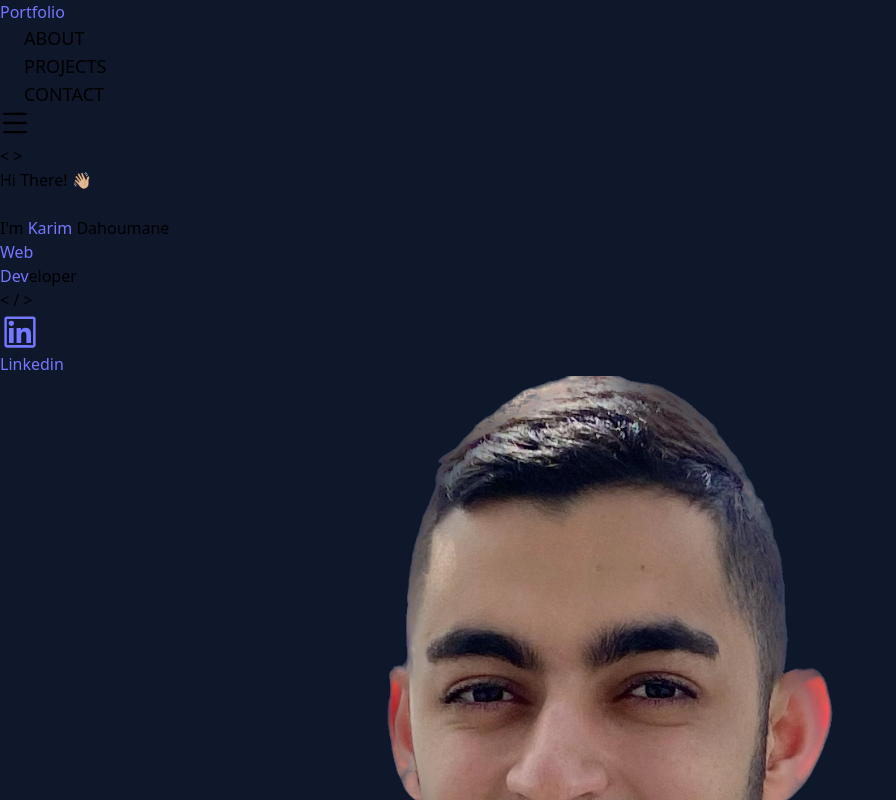
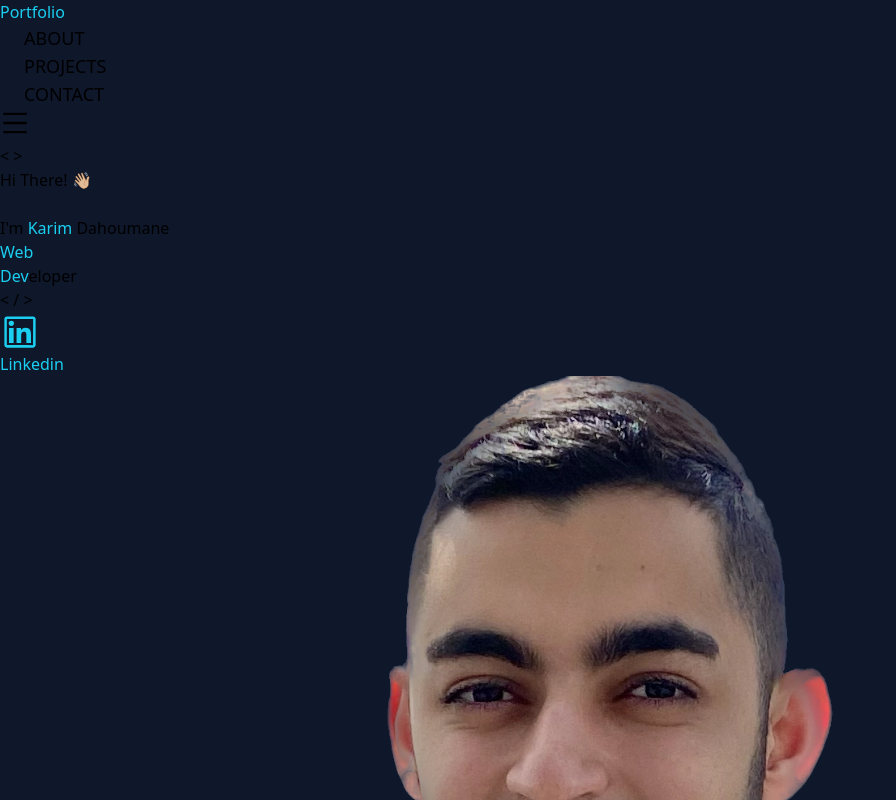
Before and after one commit to karimdahoumane/portfolio, a React (Create React App) app: page / in a window 1280 px wide. Shown: the top 800 px of the page, without its empty margins (0-896 px from the left). Built offline with nearby package versions, Linux system fonts and the light colour scheme.

Commit message:
✨ ui(portfolio): Change colors

```diff
--- a/src/index.css
+++ b/src/index.css
@@ -11,7 +11,7 @@ nav li a {
 }
 
 nav li a:hover {
-    color: #7477FF;
+    color: #1BCFF9;
 }
 
 .bg-primary {
@@ -24,9 +24,9 @@ nav li a:hover {
 }
 
 .bg-accent {
-    background: #7477FF;
+    background: #F54476;
 }
 
 .text-accent {
-    color: #7477FF;
+    color: #1BCFF1;
 }
```
